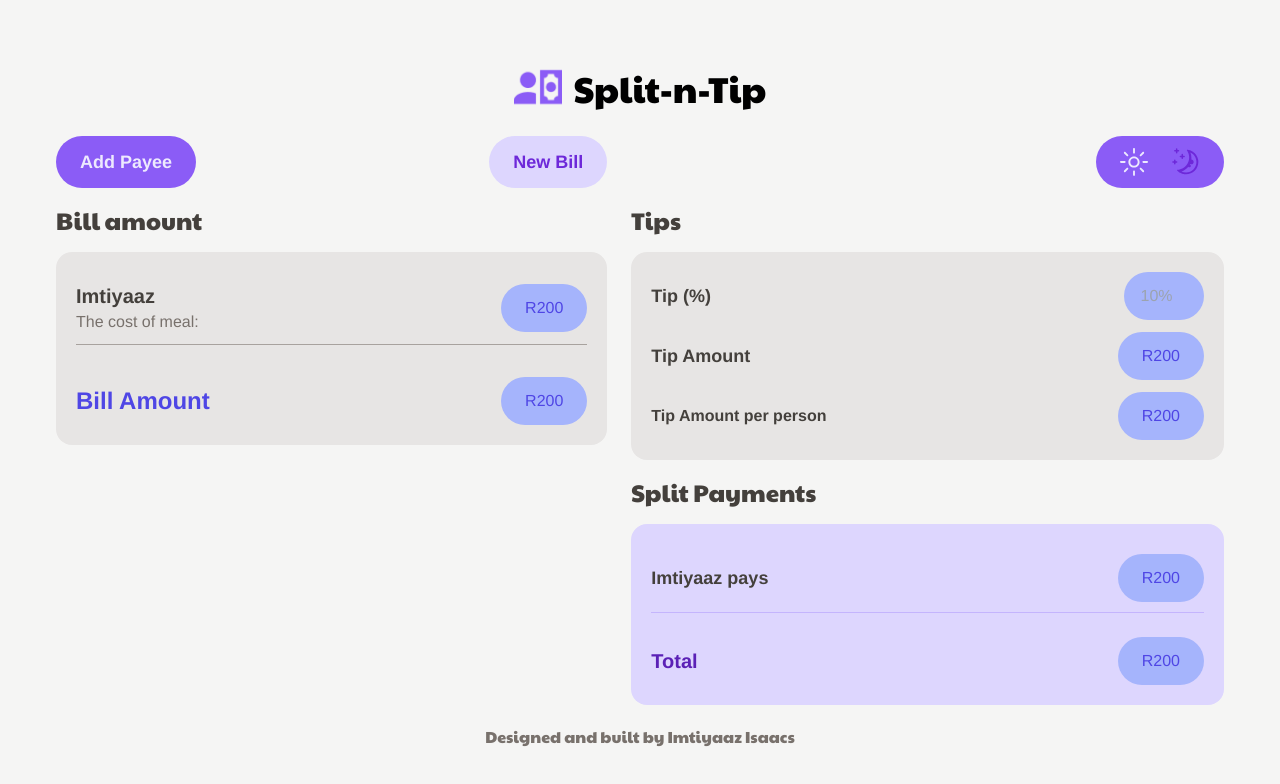
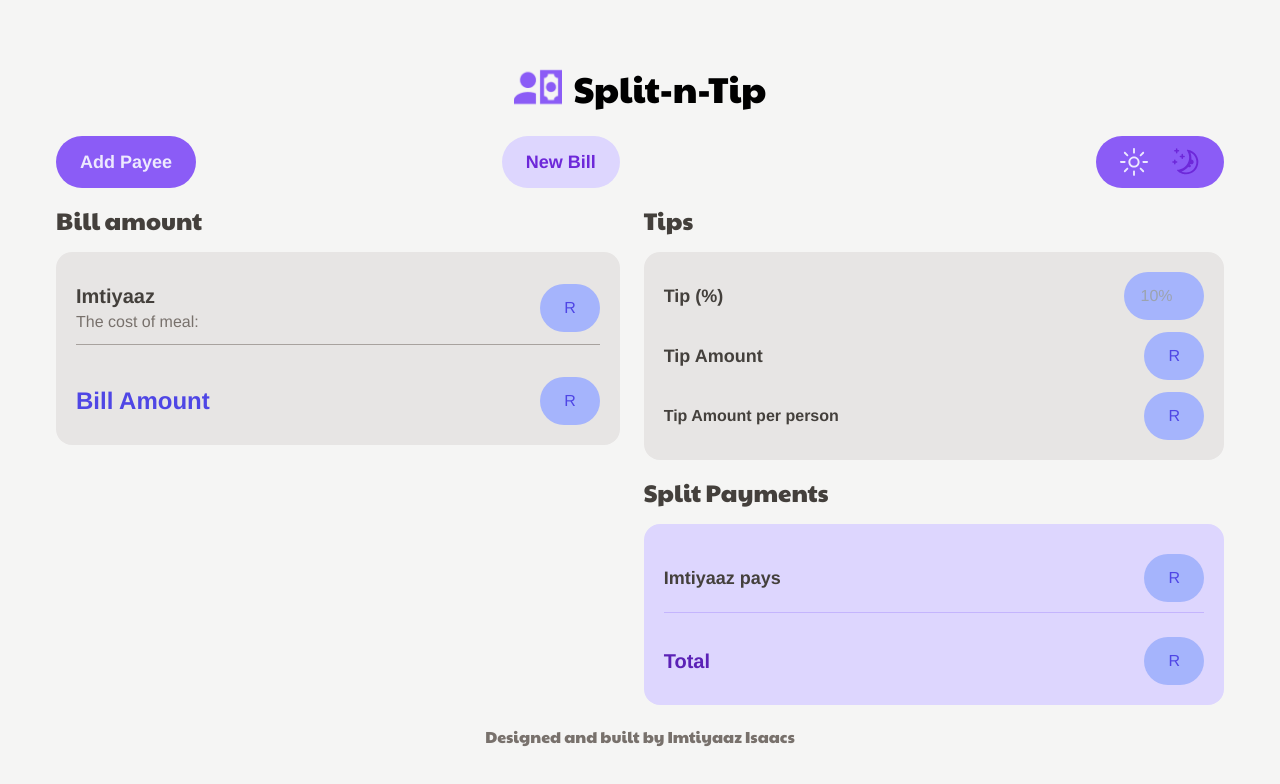
Before and after one commit to ImtiyaazDev/split-n-tip, a React (Vite) app: page / in a window 1280 px wide. Shown: the top 784 px of the page. Built offline with nearby package versions, Linux system fonts and the light colour scheme; a web font is replaced by a local one.

Commit message:
feat: Get dynamic bill amount

```diff
--- a/src/components/PriceTag.jsx
+++ b/src/components/PriceTag.jsx
@@ -1,5 +1,7 @@
-export default function PriceTag() {
+export default function PriceTag({ amount }) {
 	return (
-		<p className="rounded-full bg-indigo-300 px-6 py-3 text-indigo-600">R200</p>
+		<p className="rounded-full bg-indigo-300 px-6 py-3 text-indigo-600">
+			R{amount}
+		</p>
 	);
 }
```
